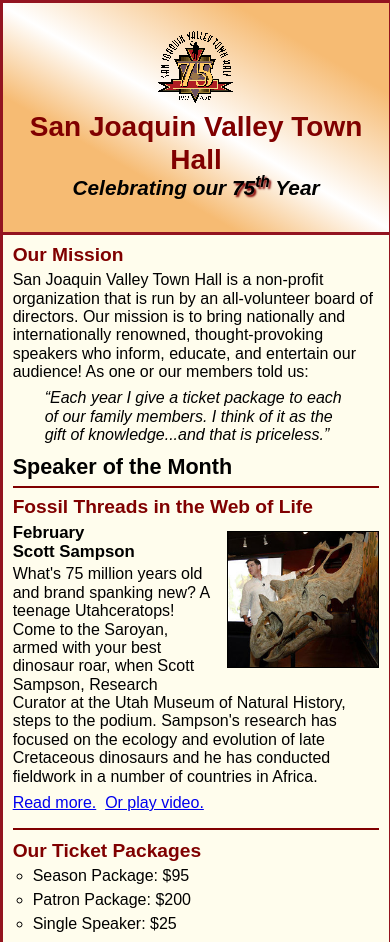
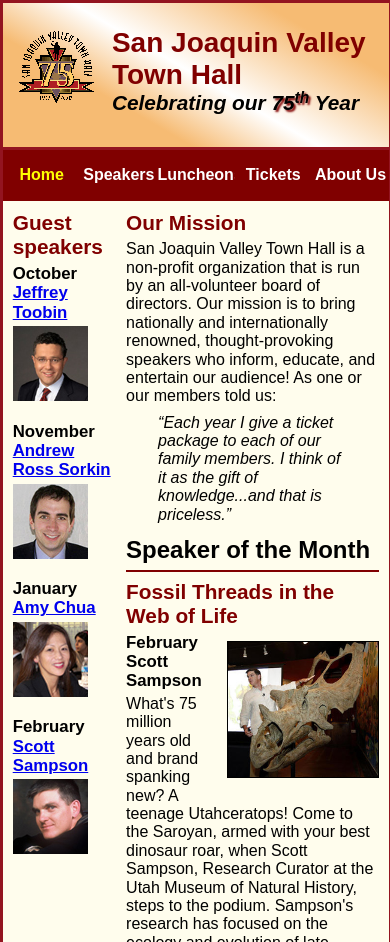
Before and after one commit to Isaiahb86/A13, a plain HTML site: page index.html in a window 390 px wide. Shown: the top 942 px of the page. Drawn offline with nearby package versions, Linux system fonts and the light colour scheme; some packages are replaced by stand-ins of ours; a script that the page names is missing.

Commit message:
Update main.css

```diff
--- a/styles/main.css
+++ b/styles/main.css
@@ -6,11 +6,19 @@
 html {
 	background-color: white;
 }
-
+body {
+	font-family: Arial, Helvetica, sans-serif;
+    font-size: 100%;
+    width: 99%;
+    max-width: 960px;
+    margin: 0 auto;
+    border: 3px solid #931420;
+    background-color: #fffded;
+}
 a:focus, a:hover {
 	font-style: italic;
 }
-
+/* the styles for the header */
 header {
 	padding: 1.5em 0 2em 0;
 	border-bottom: 3px solid #931420;
@@ -33,21 +41,12 @@ header h3 {
 }
 header img {
 	float: left;
-	padding: 0 3.75%;            /* 30 / 800 x 100 */
-}
-body {
-	font-family: Arial, Helvetica, sans-serif;
-    font-size: 100%;
-    width: 99%;                     /* changed from 800 pixels */
-    max-width: 960px;
-    margin: 0 auto;
-    border: 3px solid #931420;
-    background-color: #fffded;
+	padding: 0 3.75%;
 }
 .shadow {
 	text-shadow: 2px 2px 2px #800000;
 }
-
+/* the styles for the navigation menu */
 #nav_menu ul {
 	list-style-type: none;
 	margin: 0;
@@ -56,7 +55,7 @@ body {
 }
 #nav_menu ul li {
 	float: left;
-    width: 20%;                 /* 160 / 800 x 100 */
+    width: 20%;
 }
 #nav_menu ul li a {
     display: block;
@@ -92,10 +91,11 @@ main {
 	clear: left;
 }
 
+
 section {
-	width: 65.625%;                  /* 525 / 800 X 100 */
+	width: 65.625%;
 	float: right;
-	padding: 0 2.5% 20px 2.5%;       /* 20 / 800 x 100 */
+	padding: 0 2.5% 20px 2.5%;
 }
 section h1 {
 	font-size: 150%;
@@ -122,6 +122,7 @@ section li {
 	padding-bottom: .35em;
 }
 
+
 article {
 	padding: .5em 0;
 	border-top: 2px solid #800000;
@@ -142,11 +143,10 @@ article img {
 	border: 1px solid black;
 }
 
-
 aside {
-	width: 26.875%;                     /* 215 / 800 x 100 */
+	width: 26.875%;
 	float: right;
-	padding: 0 0 20px 2.5%;             /* 20 / 800 x 100 */
+	padding: 0 0 20px 2.5%;
 }
 aside h2 {
 	color: #800000;
@@ -161,8 +161,6 @@ aside h3 {
 aside img {
 	padding-bottom: 1em;
 }
-
-
 footer {
 	background-color: #931420;
 	clear: both;
@@ -173,42 +171,3 @@ footer p {
 	color: white;
 	padding: 1em 0;
 }
-#mobile_menu {
-	display: none;
-}
-
-
-@media only screen and (max-width: 959px) {
-	section h1 { font-size: 135%; }
-	section h2, aside h2 { font-size: 120%; }
-}
-
-
-@media only screen and (max-width: 767px) {
-	header img { float: none; }
-	header { text-align: center; }
-	section {
-		float: none;
-		width: 95%;                     /* 100 - (2 x 2.5) for padding */
-	}
-	aside {
-		float: none;
-		padding-right: 2.5%;           /* 20 / 800 x 100 */
-		width: 95%;                    /* 100 - (2 x 2.5) for padding */
-	}
-	article img { max-width: 30%; }
-	#speakers {
-		-moz-column-count: 2;
-		-webkit-column-count: 2;
-		column-count: 2;
-	}
-	#nav_menu {
-		display: none;
-	}
-	#mobile_menu {
-		display: block;
-	}
-	.slicknav_menu {
-		background-color: #800000 !important;
-	}
-}
```
